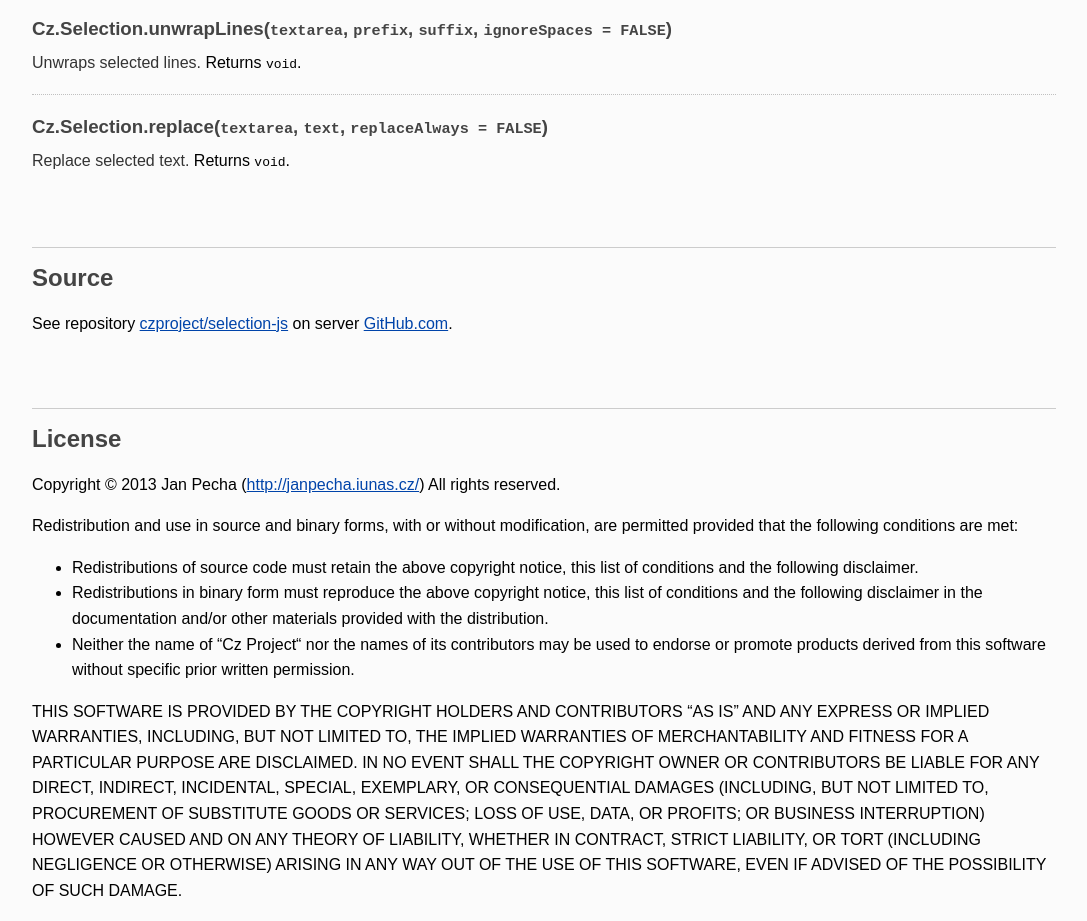
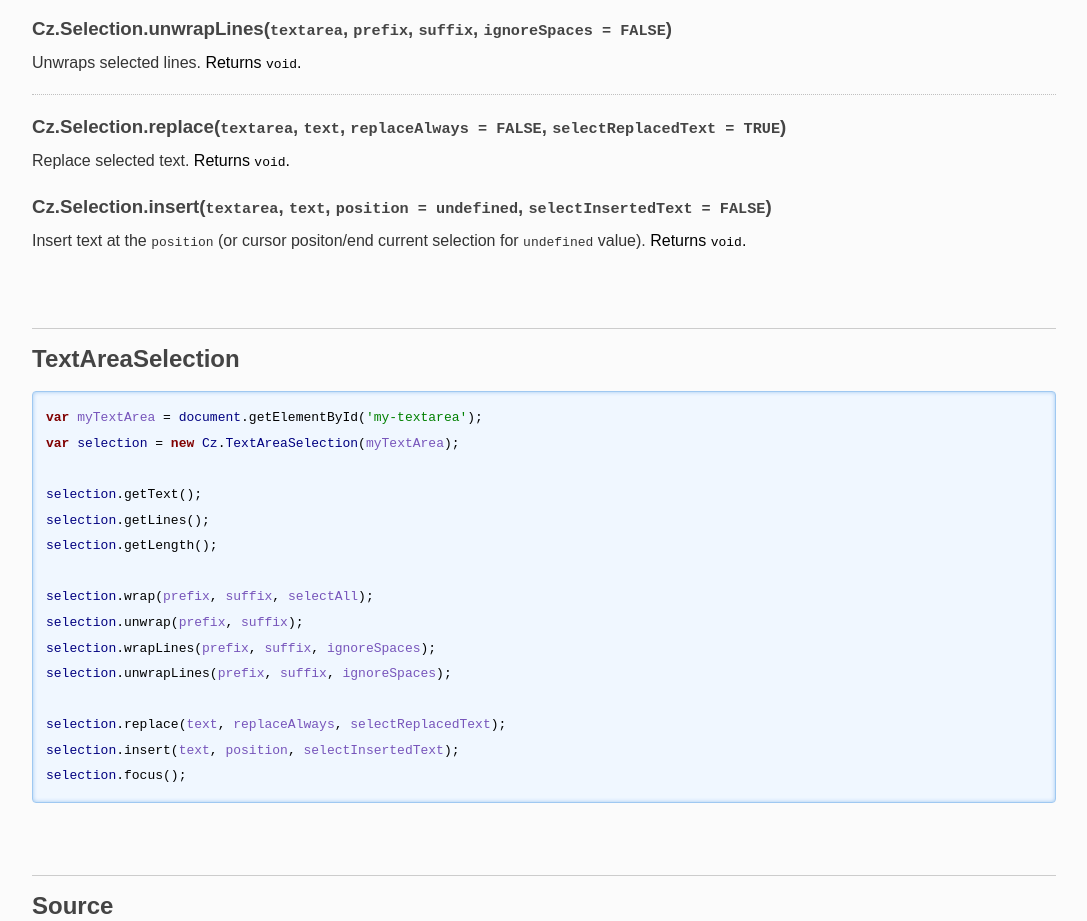
Before and after one commit to czproject/selection-js, a plain HTML site: page index.html in a window 1280 px wide. Shown: the part 1313-2234 px from the top of the page, without its empty margins (96-1183 px from the left). Drawn offline with Linux system fonts and the light colour scheme.

Commit message:
index.html: updated
Signed-off-by: Jan Pecha <janpecha@email.cz>

```diff
--- a/index.html
+++ b/index.html
@@ -104,6 +104,32 @@
 			display: block;
 			border: none;
 		}
+
+		pre {
+			padding: 1em;
+			background-color: #f0f7ff;
+			border: 1px solid #9fc8f1;
+			border-radius: 4px;
+			-webkit-box-shadow: inset 0px 0px 4px 0px #9fc8f1;
+			box-shadow: inset 0px 0px 4px 0px #9fc8f1;
+		}
+
+		.h-keyword {
+			font-weight: bold;
+			color: maroon;
+		}
+
+		.h-string {
+			color: green;
+		}
+
+		.h-object {
+			color: navy;
+		}
+
+		.h-var {
+			color: #75b;
+		}
 	</style>
 
 	<title>CzSelection - JS library</title>
@@ -184,7 +210,7 @@ vulputate nec, fermentum fringilla, vehicula vitae, justo.
 
 		<hr>
 
-		<h3 id="api-wrap">Cz.Selection.wrap(<code>textarea</code>, <code>prefix</code>, <code>suffix</code>)</h3>
+		<h3 id="api-wrap">Cz.Selection.wrap(<code>textarea</code>, <code>prefix</code>, <code>suffix</code>, <code>selectAll = FALSE</code>)</h3>
 		<p>
 			<span class="description">Wraps selected text.</span>
 			Returns <code>void</code>.
@@ -210,11 +236,35 @@ vulputate nec, fermentum fringilla, vehicula vitae, justo.
 
 		<hr>
 
-		<h3 id="api-replace">Cz.Selection.replace(<code>textarea</code>, <code>text</code>, <code>replaceAlways = FALSE</code>)</h3>
+		<h3 id="api-replace">Cz.Selection.replace(<code>textarea</code>, <code>text</code>, <code>replaceAlways = FALSE</code>, <code>selectReplacedText = TRUE</code>)</h3>
 		<p>
 			<span class="description">Replace selected text.</span>
 			Returns <code>void</code>.
 		</p>
+
+		<h3 id="api-insert">Cz.Selection.insert(<code>textarea</code>, <code>text</code>, <code>position = undefined</code>, <code>selectInsertedText = FALSE</code>)</h3>
+		<p>
+			<span class="description">Insert text at the <code>position</code> (or cursor positon/end current selection for <code>undefined</code> value).</span>
+			Returns <code>void</code>.
+		</p>
+
+		<h2 id="textareaselection">TextAreaSelection</h2>
+<pre><code><span class="h-keyword">var</span> <span class="h-var">myTextArea</span> = <span class="h-object">document</span>.getElementById(<span class="h-string">'my-textarea'</span>);
+<span class="h-keyword">var</span> <span class="h-object">selection</span> = <span class="h-keyword">new</span> <span class="h-object">Cz</span>.<span class="h-object">TextAreaSelection</span>(<span class="h-var">myTextArea</span>);
+
+<span class="h-object">selection</span>.getText();
+<span class="h-object">selection</span>.getLines();
+<span class="h-object">selection</span>.getLength();
+
+<span class="h-object">selection</span>.wrap(<span class="h-var">prefix</span>, <span class="h-var">suffix</span>, <span class="h-var">selectAll</span>);
+<span class="h-object">selection</span>.unwrap(<span class="h-var">prefix</span>, <span class="h-var">suffix</span>);
+<span class="h-object">selection</span>.wrapLines(<span class="h-var">prefix</span>, <span class="h-var">suffix</span>, <span class="h-var">ignoreSpaces</span>);
+<span class="h-object">selection</span>.unwrapLines(<span class="h-var">prefix</span>, <span class="h-var">suffix</span>, <span class="h-var">ignoreSpaces</span>);
+
+<span class="h-object">selection</span>.replace(<span class="h-var">text</span>, <span class="h-var">replaceAlways</span>, <span class="h-var">selectReplacedText</span>);
+<span class="h-object">selection</span>.insert(<span class="h-var">text</span>, <span class="h-var">position</span>, <span class="h-var">selectInsertedText</span>);
+<span class="h-object">selection</span>.focus();
+</code></pre>
 
 		<h2 id="source">Source</h2>
 		<p>See repository <a href="http://github.com/czproject/selection-js/">czproject/selection-js</a> on server <a href="http://github.com/">GitHub.com</a>.</p>
@@ -253,11 +303,11 @@ SOFTWARE, EVEN IF ADVISED OF THE POSSIBILITY OF SUCH DAMAGE.</p>
 	</div>
 
 	<script src="CzSelection.js"></script>
-	<script src="CzTextareaSelection.js"></script>
+	<script src="CzTextAreaSelection.js"></script>
 	<script src="jasno.js"></script> <!-- JavaScript Framework (for event binding) -->
 	<script type="text/javascript">
 		var textarea = document.getElementById('myarea');
-		var selection = new Cz.TextareaSelection(textarea);
+		var selection = new Cz.TextAreaSelection(textarea);
 
 		// Get Text
 		Jasno.addEvent(document.getElementById('btn-get-text'), 'click', function() {
```
